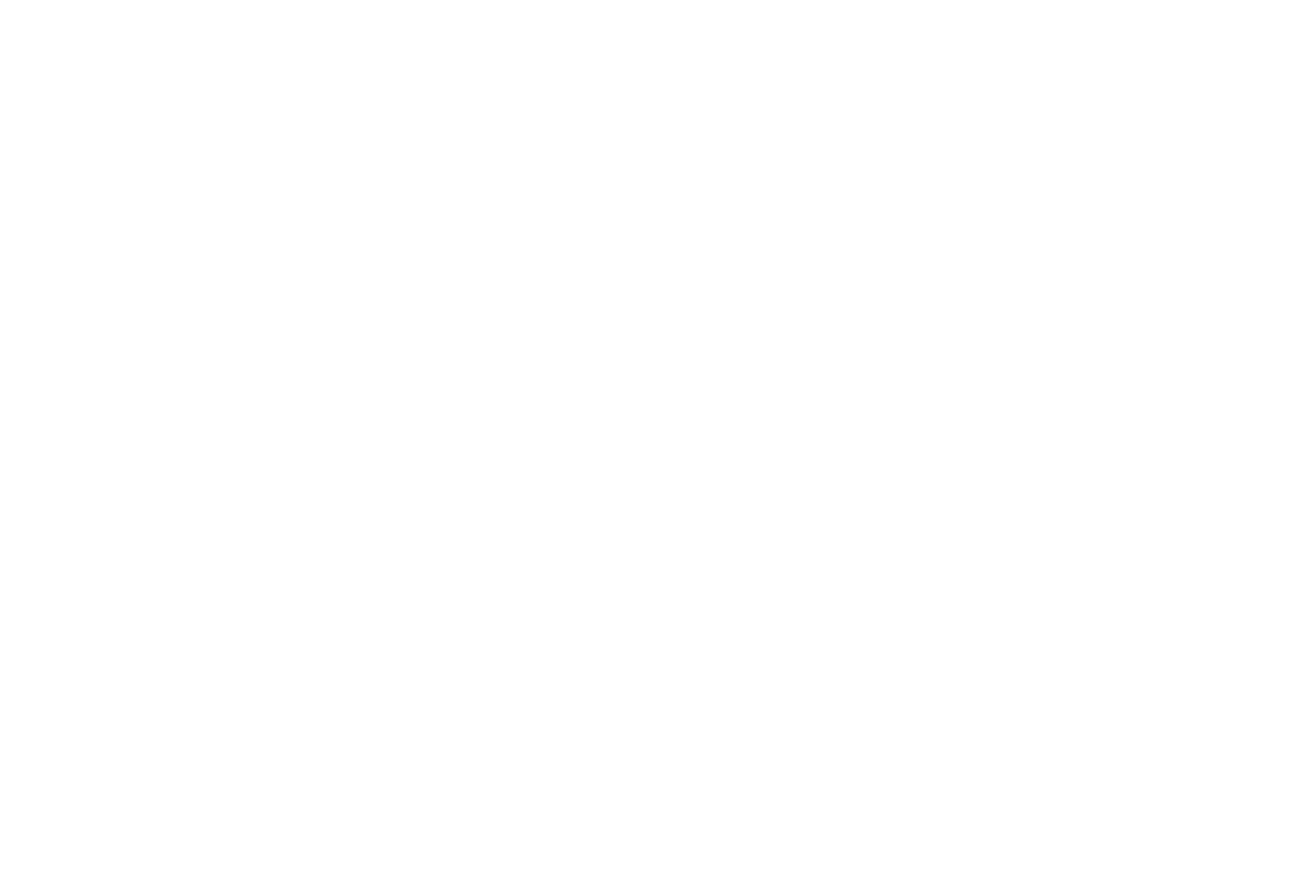
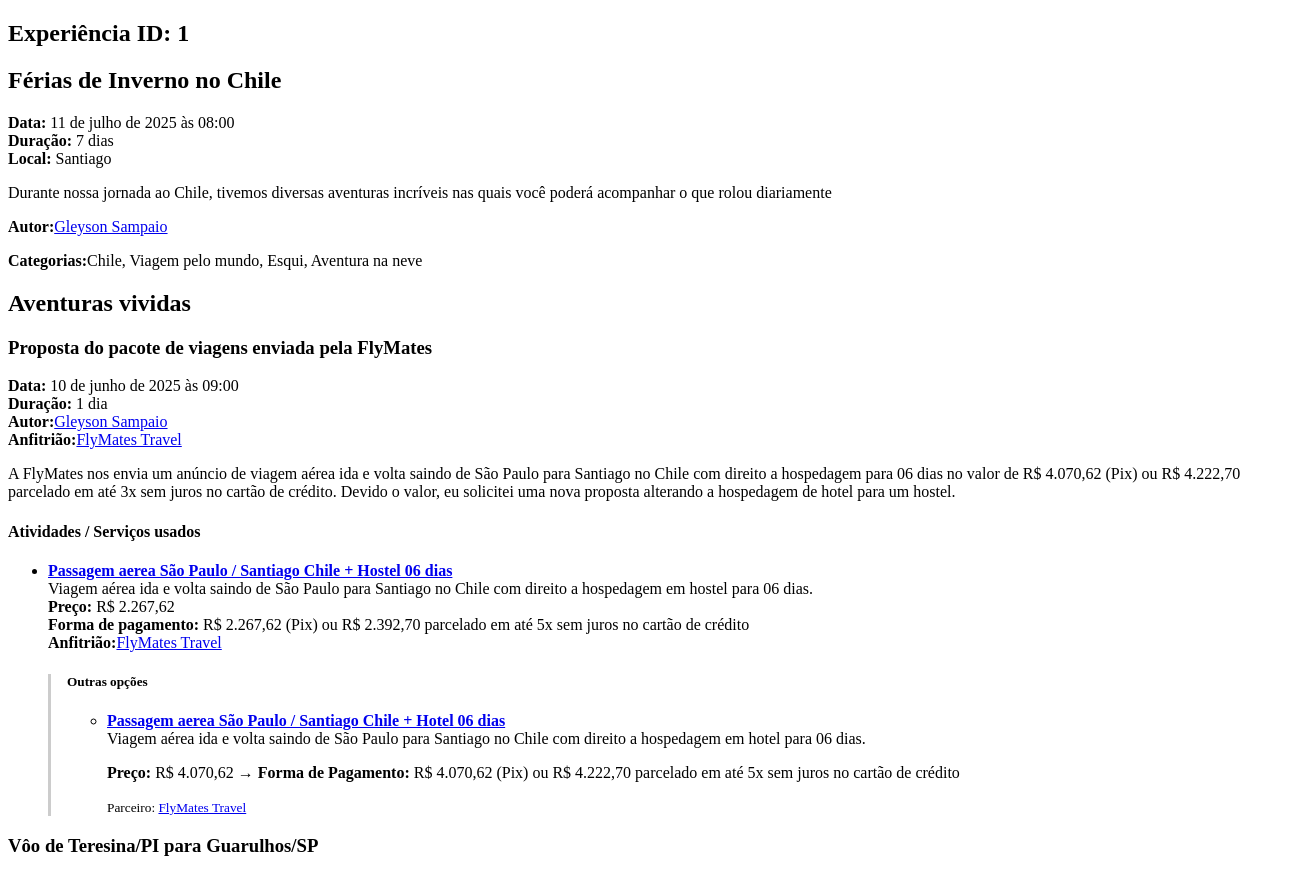
Before and after one commit to izatecbr/mochileiro, a Nuxt app: page /experiencias/1 in a window 1280 px wide. Before the commit this address had no page. Shown: the top 876 px of the page, 1304 px wide, since content can reach past the window. Before the commit the page ends 800 px from the top, so only its background shows below. Built offline with nearby package versions, Linux system fonts and the light colour scheme.

Commit message:
nuxt rotas

```diff
--- a/package.json
+++ b/package.json
@@ -11,6 +11,7 @@
   },
   "dependencies": {
     "@pinia/nuxt": "^0.11.1",
+    "date-fns": "^4.1.0",
     "nuxt": "^3.17.5",
     "pinia-plugin-persistedstate": "^4.3.0",
     "vue": "^3.5.16",
--- /dev/null
+++ b/pages/aventuras/index.vue
@@ -0,0 +1,6 @@
+<!-- src/views/Home.vue -->
+<template>
+  <div>
+    <h3>Aventuras</h3>
+  </div>
+</template>
--- /dev/null
+++ b/pages/experiencias/[id].vue
@@ -0,0 +1,181 @@
+<template>
+  <article class="experiencia">
+    <h1>Experiência ID: {{ idExperiencia }}</h1>
+
+    <header class="experiencia__cabecalho">
+      <h1>{{ objeto?.legenda }}</h1>
+      <p class="experiencia__meta">
+        <strong>Data:</strong> {{ formatarData(objeto?.data?.dia) }} às {{ objeto?.data?.hora }}<br />
+        <strong>Duração:</strong> {{ objeto?.duracao }}<br />
+        <strong>Local:</strong> {{ objeto?.localizacaoObject?.legenda }}
+      </p>
+      <p class="experiencia__descricao">{{ objeto?.descricao }}</p>
+
+      <p>
+        <strong>Autor:</strong>
+        <NuxtLink :to="`/usuarios/${objeto?.autorObject?.id}`">
+          {{ objeto?.autorObject?.legenda }}
+        </NuxtLink>
+      </p>
+
+      <p class="experiencia__categorias">
+        <strong>Categorias:</strong>
+        <span v-for="(cat, i) in objeto?.categorias" :key="i">
+          {{ cat }}<span v-if="i < objeto?.categorias.length - 1">, </span>
+        </span>
+      </p>
+    </header>
+
+    <section v-if="objeto?.aventurasList?.length" class="experiencia__aventuras">
+      <h2>Aventuras vividas</h2>
+      <div v-for="aventura in objeto.aventurasList" :key="aventura.id" class="aventura">
+        <h3>{{ aventura.legenda }}</h3>
+        <p>
+          <strong>Data:</strong> {{ formatarData(aventura.data?.dia) }} às {{ aventura.data?.hora }}<br />
+          <strong>Duração:</strong> {{ aventura.duracao }}<br />
+
+          <strong>Autor:</strong>
+          <NuxtLink :to="`/usuarios/${aventura?.autorObject?.id}`">
+            {{ aventura?.autorObject?.legenda }}
+          </NuxtLink><br />
+
+          <strong>Anfitrião:</strong>
+          <NuxtLink :to="`/usuarios/${aventura?.anfitriaoObject?.id}`">
+            {{ aventura?.anfitriaoObject?.legenda }}
+          </NuxtLink>
+        </p>
+
+        <p>{{ aventura.descricao }}</p>
+
+        <div v-if="aventura.atividadesList?.length" class="aventura__atividades">
+          <h4>Atividades / Serviços usados</h4>
+          <ul>
+            <li v-for="atividade in atividadeEscolhida(aventura.atividadesList)" :key="atividade.id" class="atividade">
+              <NuxtLink :to="`/atividades/${atividade.id}`">
+                <strong>{{ atividade.legenda }}</strong>
+              </NuxtLink><br />
+              {{ atividade.descricao }}<br />
+              <strong>Preço:</strong> {{ atividade.valor?.preco }}<br />
+              <strong>Forma de pagamento:</strong> {{ atividade.valor?.formaPagamento }}
+
+              <div v-if="atividade.anfitriaoObject">
+                <strong>Anfitrião:</strong>
+                <NuxtLink :to="`/usuarios/${atividade.anfitriaoObject.id}`">
+                  {{ atividade.anfitriaoObject.legenda }}
+                </NuxtLink>
+              </div>
+
+              <div v-if="atividade.sugestoes?.length" class="sugestoes">
+                <h5>Outras opções</h5>
+                <ul>
+                  <li v-for="idSugestao in atividade.sugestoes" :key="idSugestao">
+                    <div v-if="sugestoesMap[idSugestao]">
+                      <NuxtLink :to="`/atividades/${idSugestao}`">
+                        <strong>{{ sugestoesMap[idSugestao].legenda }}</strong>
+                      </NuxtLink>
+                      <div>{{ sugestoesMap[idSugestao].descricao }}</div>
+                      <p v-if="sugestoesMap[idSugestao].valor">
+                        <strong>Preço:</strong> {{ sugestoesMap[idSugestao].valor.preco }} →
+                        <strong>Forma de Pagamento:</strong> {{ sugestoesMap[idSugestao].valor.formaPagamento }}
+                      </p>
+                      <div v-if="sugestoesMap[idSugestao].produtoObject?.parceiroObject">
+                        <small>
+                          Parceiro:
+                          <NuxtLink :to="`/usuarios/${sugestoesMap[idSugestao].produtoObject.parceiroObject.id}`">
+                            {{ sugestoesMap[idSugestao].produtoObject.parceiroObject.legenda }}
+                          </NuxtLink>
+                        </small>
+                      </div>
+                    </div>
+                  </li>
+                </ul>
+              </div>
+
+            </li>
+          </ul>
+        </div>
+      </div>
+    </section>
+
+    <pre class="json-view">
+      {{ JSON.stringify(objeto, null, 2) }}
+    </pre>
+  </article>
+</template>
+
+<script setup>
+import { ref, onMounted, computed } from 'vue'
+import { useRoute } from '#imports'
+import { format } from 'date-fns'
+import { ptBR } from 'date-fns/locale'
+
+const route = useRoute()
+const store = useGlobalStore()
+const objeto = ref(null)
+const idExperiencia = route.params.id
+
+onMounted(() => {
+  objeto.value = store.getExperienciaById(Number(idExperiencia))
+})
+
+function formatarData(dataString) {
+  if (!dataString) return ''
+  const data = new Date(dataString)
+  return format(data, "dd 'de' MMMM 'de' yyyy", { locale: ptBR })
+}
+
+function atividadeEscolhida(atividades) {
+  return atividades.filter(a => a.escolhida)
+}
+
+const sugestoesMap = computed(() => {
+  if (!objeto.value) return {}
+  const map = {}
+  objeto.value.aventurasList?.forEach(aventura => {
+    aventura.atividadesList?.forEach(atividade => {
+      map[atividade.id] = atividade
+    })
+  })
+  return map
+})
+</script>
+
+<style scoped>
+.info-mini {
+  font-size: 0.9rem;
+  color: #666;
+  margin-left: 1rem;
+  margin-top: 0.3rem;
+}
+.db-view {
+  padding: 1rem;
+}
+.controls {
+  margin-bottom: 1rem;
+}
+.cols {
+  display: flex;
+  gap: 2rem;
+}
+table {
+  width: 100%;
+  max-width: 600px;
+  border-collapse: collapse;
+}
+td, th {
+  border: 1px solid #ddd;
+  padding: 0.5rem;
+}
+.json-view {
+  background: #f9f9f9;
+  padding: 1rem;
+  border-radius: 4px;
+  white-space: pre-wrap;
+  width: 100%;
+}
+.sugestoes {
+  margin-top: 1rem;
+  padding-left: 1rem;
+  border-left: 3px solid #ccc;
+}
+</style>
--- /dev/null
+++ b/pages/experiencias/index.vue
@@ -0,0 +1,7 @@
+<template>
+  <div>
+    <h3>Experiências</h3>
+    <p>Em breve, você poderá explorar experiências incríveis!</p>
+    <p>Fique atento para novidades!</p>
+  </div>
+</template>
```
Also changed, not shown: 2 other files (tests, documents, lock files or other folders).
